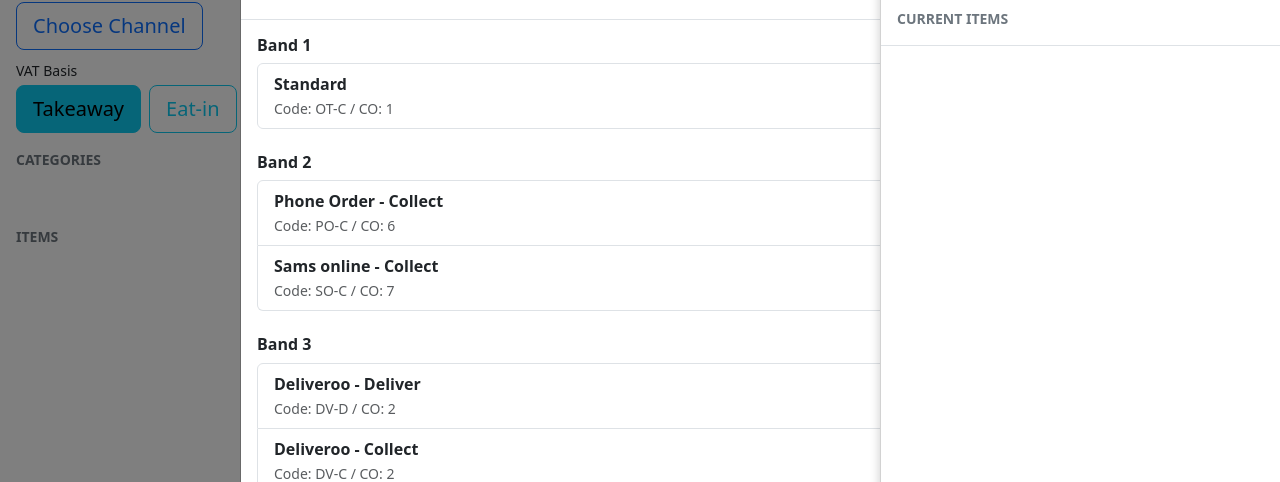
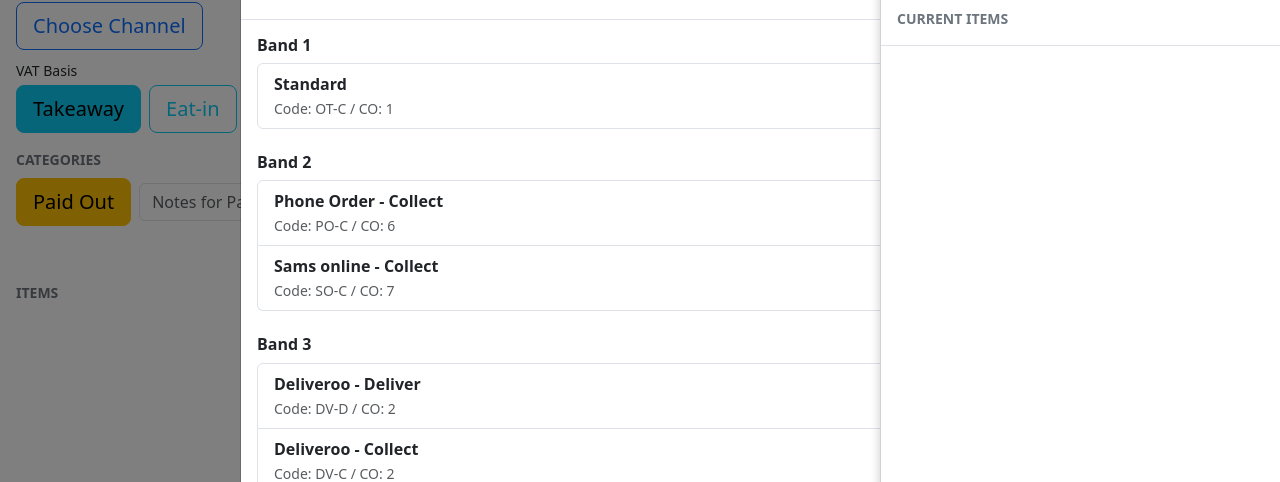
Before and after one commit to sivashankarplaraj/ePOS, a Django app: page / in a window 1280 px wide. Shown: the part 72-554 px from the top of the page. Run offline with Django 5.2, Linux system fonts and the light colour scheme; data comes from the database, SQL or seed files in the repository; some libraries are stand-ins or nearby versions.

Commit message:
feat(paid-out): add dedicated Paid Out flow and endpoint; adjust reporting to subtract from cash and track TPAYOUTVA\n\n- UI: remove Paid Out from checkout; add static Paid Out button + notes near categories, reuse cash modal to capture amount\n- API: POST /api/paid-out, restrict to bands 1/5; validate band_co_number; create dispatched order with total_gross=0 and total_net=amount\n- Reporting: daily_stats uses total_net for TPAYOUTVA and subtracts from TCASHVAL\n- Tests: add PaidOutRevenueTests verifying KRev.TCASHVAL reduced and TPAYOUTVA increased

```diff
--- a/manage_orders/templates/manage_orders/app_prod_order.html
+++ b/manage_orders/templates/manage_orders/app_prod_order.html
@@ -78,6 +78,10 @@
 <!-- Categories below Price Band (horizontal scroll) -->
 <div id="categories-section" class="mb-3">
   <div class="fw-semibold small text-uppercase text-secondary mb-2">Categories</div>
+  <div class="d-flex flex-wrap align-items-center gap-2 mb-2">
+    <button type="button" id="paid-out-btn" class="btn btn-warning btn-lg">Paid Out</button>
+    <input type="text" id="paid-out-notes" class="form-control" style="max-width:420px;" placeholder="Notes for Paid Out (optional)" />
+  </div>
   <div id="category-strip" class="d-flex flex-nowrap overflow-auto gap-3 py-3" style="font-size:1.35rem; -webkit-overflow-scrolling: touch;"></div>
 </div>
 
@@ -142,7 +146,6 @@
             <button type="button" class="btn btn-outline-primary pay-method-btn" data-pay-method="Card">Card</button>
             <button type="button" class="btn btn-outline-primary pay-method-btn" data-pay-method="On Account">On Account</button>
             <button type="button" class="btn btn-outline-primary pay-method-btn" data-pay-method="Voucher">Voucher</button>
-            <button type="button" class="btn btn-outline-primary pay-method-btn" data-pay-method="Paid Out">Paid Out</button>
             <button type="button" class="btn btn-outline-primary pay-method-btn" data-pay-method="Crew Food">Crew Food</button>
             <button type="button" class="btn btn-outline-primary pay-method-btn" data-pay-method="Waste food">Waste food</button>
           </div>
@@ -497,7 +500,7 @@
     for(const k of Object.keys(catItemsCache)) delete catItemsCache[k];
     itemsContainer.innerHTML='';
     categoryStrip.innerHTML='<div class="text-muted small">Loading...</div>';
-    fetch(`/api/menu/categories?band=${currentBand}`)
+  fetch(`/api/menu/categories?band=${currentBand}&include_empty=1`)
       .then(r=>r.json())
       .then(data=>{
         categories = data.categories || [];
@@ -1730,6 +1733,49 @@
 
   // Initial channel load (will select first or last used channel and then fetch menu)
   loadChannels();
+  // Paid Out flow
+  function submitPaidOut(amountPence, notes){
+    if(!amountPence || amountPence <= 0){ alert('Enter a valid amount for Paid Out.'); return; }
+    // Enforce allowed bands: 1 (Standard) or 5 (Standard (B))
+    if(!(String(currentBand)==='1' || String(currentBand)==='5')){
+      alert('Please choose the Standard band (1 or 5) to record Paid Out.');
+      if(typeof openChannelModal==='function') openChannelModal();
+      return;
+    }
+    const payload = { price_band: String(currentBand), band_co_number: bandCoNumber, amount_pence: parseInt(amountPence,10)||0, notes: (notes||'').slice(0,500) };
+    fetch('/api/paid-out', { method:'POST', credentials:'same-origin', headers:{'Content-Type':'application/json','X-CSRFToken':getCsrf()}, body: JSON.stringify(payload) })
+      .then(r=>r.json())
+      .then(resp=>{
+        if(resp && resp.status==='ok'){
+          alert('Paid Out recorded: ' + money(payload.amount_pence));
+          const notesEl = document.getElementById('paid-out-notes'); if(notesEl) notesEl.value='';
+        } else {
+          alert('Failed to record Paid Out: ' + (resp && resp.error ? resp.error : 'unknown error'));
+        }
+      })
+      .catch(()=> alert('Network error recording Paid Out'));
+  }
+  const paidOutBtn = document.getElementById('paid-out-btn');
+  if(paidOutBtn){
+    paidOutBtn.addEventListener('click', ()=>{
+      // Require channel selection first
+      if(!currentBand || !bandCoNumber){ if(typeof openChannelModal==='function') openChannelModal(); return; }
+      ensureCashModal();
+      cashState.receivedPence = 0;
+      // For paid out we always treat VAT basis as Eat-In per spec
+      vatBasis = 'eat'; setCashBasisButtons(); updateCashUI(); cashModal.show();
+      const okBtn = document.getElementById('cash-ok');
+      if(okBtn){
+        // One-time handler for this activation
+        okBtn.onclick = ()=>{
+          const notesVal = (document.getElementById('paid-out-notes')?.value||'').trim();
+          const amt = cashState.receivedPence||0;
+          cashModal.hide();
+          submitPaidOut(amt, notesVal);
+        };
+      }
+    });
+  }
   // Channel selection modal logic
   const channelBtn = document.getElementById('band-channel-btn');
   function openChannelModal(){
@@ -1776,10 +1822,8 @@
     if(window.bootstrap){ const inst = bootstrap.Modal.getInstance(modalEl); if(inst) inst.hide(); }
   }
   if(channelBtn){ channelBtn.addEventListener('click', openChannelModal); }
-  // Always prompt user to choose a channel on page load by opening the modal (loadChannels will also attempt to open it once data arrives)
-  // This ensures no implicit default is used.
-  // If channels load slightly later, modal will be opened from loadChannels; this call shows it immediately as a cue.
-  openChannelModal();
+  // Do not auto-open the modal here; loadChannels() will open it once channel data arrives.
+  // This avoids E2E clicks being intercepted by the modal backdrop and keeps tests deterministic.
 
   // Accessibility: improve modal focus/inert handling to prevent aria-hidden warnings.
   (function manageModalA11y(){
--- a/manage_orders/urls.py
+++ b/manage_orders/urls.py
@@ -23,6 +23,7 @@ urlpatterns = [
     path('api/item/<str:item_type>/<int:code>/detail', views.api_item_detail, name='mo_api_item_detail'),
     # API: submit order
     path('api/order/submit', views.api_submit_order, name='mo_api_submit_order'),
+    path('api/paid-out', views.api_paid_out, name='mo_api_paid_out'),
     path('api/orders/summary', views.api_orders_summary, name='mo_api_orders_summary'),
     path('api/orders/pending', views.api_orders_pending, name='mo_api_orders_pending'),
     path('api/order/<int:order_id>/complete', views.api_order_complete, name='mo_api_order_complete'),
--- a/manage_orders/views.py
+++ b/manage_orders/views.py
@@ -380,7 +380,8 @@ def api_menu_categories(request: HttpRequest):
         combo_counts[ec.EPOS_GROUP] = combo_counts.get(ec.EPOS_GROUP, 0) + 1
 
     categories = []
-    for grp in EposGroup.objects.all().order_by('EPOS_GROUP_ID'):
+    epos_groups = list(EposGroup.objects.all().order_by('EPOS_GROUP_ID'))
+    for grp in epos_groups:
         prod_count = prod_counts.get(grp.EPOS_GROUP_ID, 0)
         comb_count = combo_counts.get(grp.EPOS_GROUP_ID, 0)
         total = prod_count + comb_count
@@ -393,6 +394,18 @@ def api_menu_categories(request: HttpRequest):
                 'item_count': total,
                 'has_combos': comb_count > 0,
             })
+    # Fallback: if no EPOS groups found (e.g., initial data load), use legacy GroupTb categories so the UI can render.
+    if not categories:
+        for grp in GroupTb.objects.all().order_by('GROUP_ID'):
+            if include_empty or True:
+                categories.append({
+                    'id': grp.GROUP_ID,
+                    'name': (grp.GROUP_NAME or '').strip(),
+                    'source_type': grp.SOURCE_TYPE,
+                    'meal_group': grp.MEAL_GROUP,
+                    'item_count': 0,
+                    'has_combos': False,
+                })
     return JsonResponse({'band': band, 'categories': categories})
 
 
@@ -1242,6 +1255,71 @@ def api_daily_sales_hourly(request: HttpRequest):
     return JsonResponse({'date': str(target_date), 'hours': ordered})
 
 
+@require_POST
+def api_paid_out(request: HttpRequest):
+    """Record a cash Paid Out event as an Order with no lines.
+
+    Expected JSON body:
+      { "price_band":"1"|"5", "band_co_number": "SO|JE|...", "amount_pence": 1234, "notes": "..." }
+
+    Server behavior:
+      - Creates an Order with created_at/packed_at/completed_at = now, status = dispatched
+      - vat_basis = 'eat', show_net = False
+      - payment_method = 'Paid Out'
+      - total_gross = 0, total_net = amount_pence
+      - price_band must be '1' or '5'
+      - band_co_number validated against allowed suffix tokens and active PriceBand.PARENT_IDs
+    """
+    try:
+        payload = json.loads(request.body.decode('utf-8'))
+    except Exception:
+        return JsonResponse({'error': 'Invalid JSON'}, status=400)
+    band = str(payload.get('price_band'))
+    if band not in {'1','5'}:
+        return JsonResponse({'error': 'Paid Out allowed only for Standard bands 1 or 5'}, status=400)
+    band_co_number = (payload.get('band_co_number') or '').strip().upper()[:4]
+    # Validate band CO using same rules as api_submit_order
+    if band_co_number:
+        allowed_codes = set()
+        for k in _price_band_map().keys():
+            parts = k.rsplit('-', 2)
+            if len(parts) >= 2:
+                token = parts[-2]
+                if 0 < len(token) <= 4:
+                    allowed_codes.add(token.upper())
+        for pb in PriceBand.objects.filter(APPLY_HERE=True).only('PARENT_ID'):
+            if pb.PARENT_ID is not None:
+                allowed_codes.add(str(pb.PARENT_ID).upper())
+        if band_co_number.upper() not in allowed_codes:
+            return JsonResponse({'error': 'Invalid band_co_number'}, status=400)
+    try:
+        amount_pence = int(payload.get('amount_pence'))
+    except Exception:
+        return JsonResponse({'error': 'Invalid amount_pence'}, status=400)
+    if amount_pence <= 0:
+        return JsonResponse({'error': 'amount_pence must be > 0'}, status=400)
+    notes = (payload.get('notes') or '').strip()
+    from .models import Order
+    now = timezone.now()
+    with transaction.atomic():
+        order = Order.objects.create(
+            created_at=now,
+            packed_at=now,
+            completed_at=now,
+            status='dispatched',
+            price_band=int(band),
+            vat_basis='eat',
+            show_net=False,
+            total_gross=0,
+            total_net=int(amount_pence),
+            payment_method='Paid Out',
+            crew_id='0',
+            band_co_number=band_co_number,
+            notes=notes[:1000]
+        )
+    return JsonResponse({'status': 'ok', 'order_id': order.id})
+
+
 @require_GET
 @staff_member_required
 def export_daily_csvs_zip(request: HttpRequest):
```
Also changed, not shown: manage_orders/services/daily_stats.py (+11 -1 lines), manage_orders/tests.py (+25 -0 lines).
